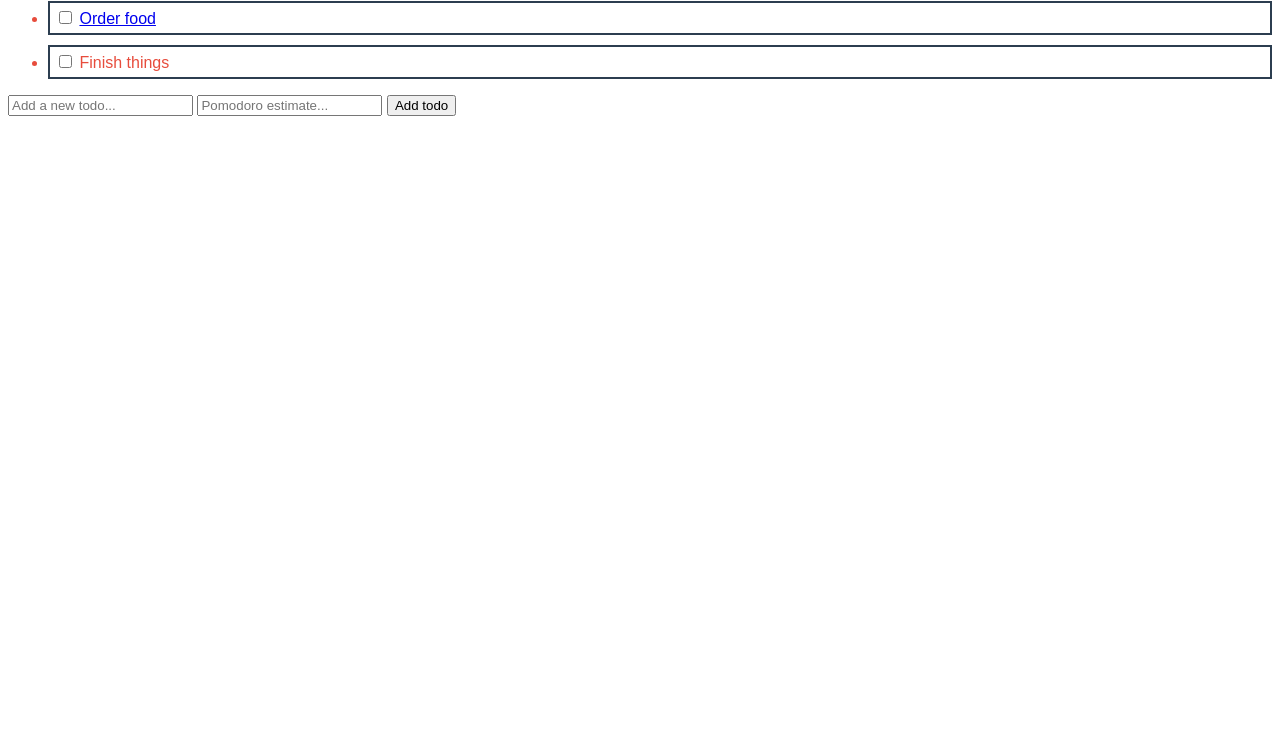
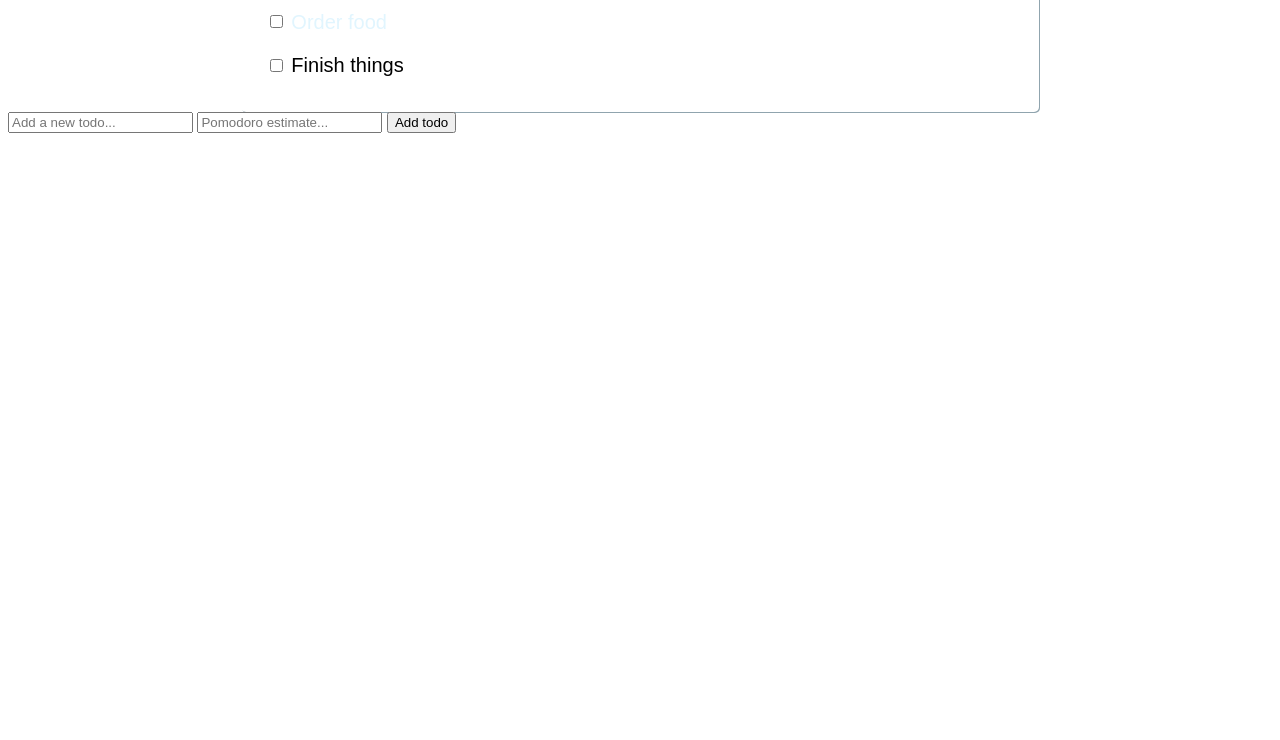
Before and after one commit to jackymai123/todo_app_front_end, a plain HTML site: page index.html in a window 1280 px wide. Shown: the part 60-800 px from the top of the page. Drawn offline with Linux system fonts and the light colour scheme.

Commit message:
adding color

```diff
--- a/index.css
+++ b/index.css
@@ -2,12 +2,8 @@ html{
     font-family:sans-serif;
 }
 
-li{
-    padding: 5px;
-    margin-bottom:10px;
-    border:2px solid #2C3E50;
-    color:#E74C3C;
-}
+
+
 
 h1{
     display: inline;
@@ -16,3 +12,29 @@ h1{
     margin: 20px 0px;
     background-color: #32CD32;
 }
+
+ul{
+    list-style:none;
+    font-size: 20px;
+    background-color: #FFF;
+    padding: 20px;
+    width: 60%;
+    margin: 0 auto;
+    border-radius: 5px;
+    box-shadow: 1px 1px #90A4AE;
+}
+
+li{
+    margin-bottom: 10px;
+    padding: 5px;
+}
+li:hover{
+    background-color: #E1F5FE;
+    border-radius: 3px;
+}
+
+a{
+    text-decoration: none;
+    color: #E1F5FE;
+    vertical-align: middle;
+}
```
